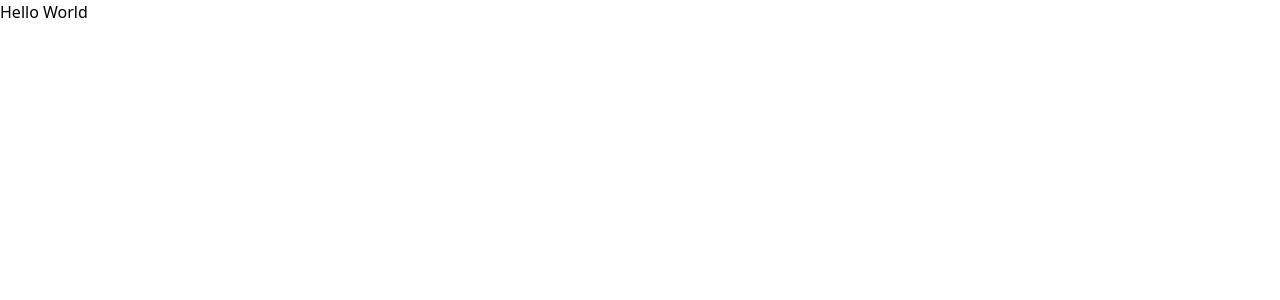
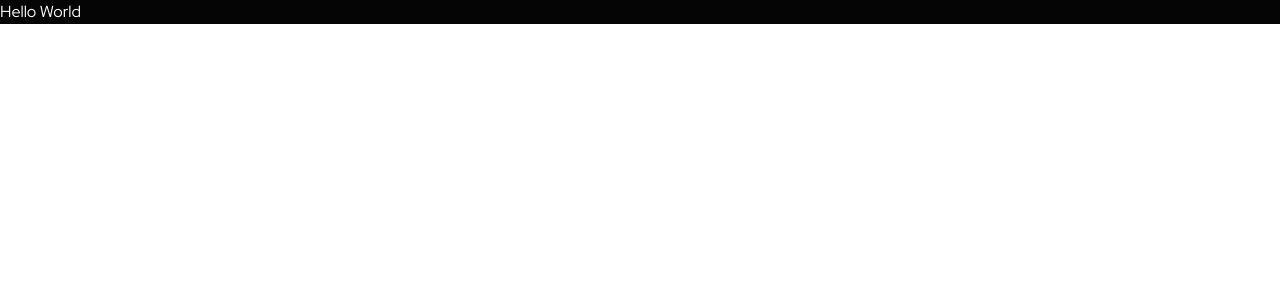
Before and after one commit to munizeduardo/project-in-bio, a Next.js app: page / in a window 1280 px wide. Shown: the top 300 px of the page. Built offline with nearby package versions, Linux system fonts and the light colour scheme.

Commit message:
feat: font install and configuration

```diff
--- a/app/globals.css
+++ b/app/globals.css
@@ -13,4 +13,6 @@
   --color-accent-purple: #4B2DBB;
   --color-accent-green: #87BB2D;
   --color-accent-pink: #B5446B;
+
+  --font-display: var(--font-red-hat-display);
 }
--- a/app/layout.tsx
+++ b/app/layout.tsx
@@ -1,5 +1,11 @@
+import "./globals.css";
+import { Red_Hat_Display } from "next/font/google"
 
-import "./globals.css";
+const redHatDisplay = Red_Hat_Display({
+  subsets: ["latin"],
+  weight: ["400", "500", "700"],
+  variable: "--font-red-hat-display"
+})
 
 export default function RootLayout({
   children,
@@ -7,9 +13,9 @@ export default function RootLayout({
   children: React.ReactNode;
 }>) {
   return (
-    <html lang="pt-BR">
+    <html lang="pt-BR" className={`${redHatDisplay.variable}`}>
       <body
-        className={` antialiased`}
+        className={`antialiased font-display`}
       >
         {children}
       </body>
--- a/app/page.tsx
+++ b/app/page.tsx
@@ -1,7 +1,5 @@
-import Image from "next/image";
-
 export default function Home() {
   return (
-    <div>Hello World</div>
+    <div className="bg-background-primary text-white">Hello World</div>
   );
 }
```
